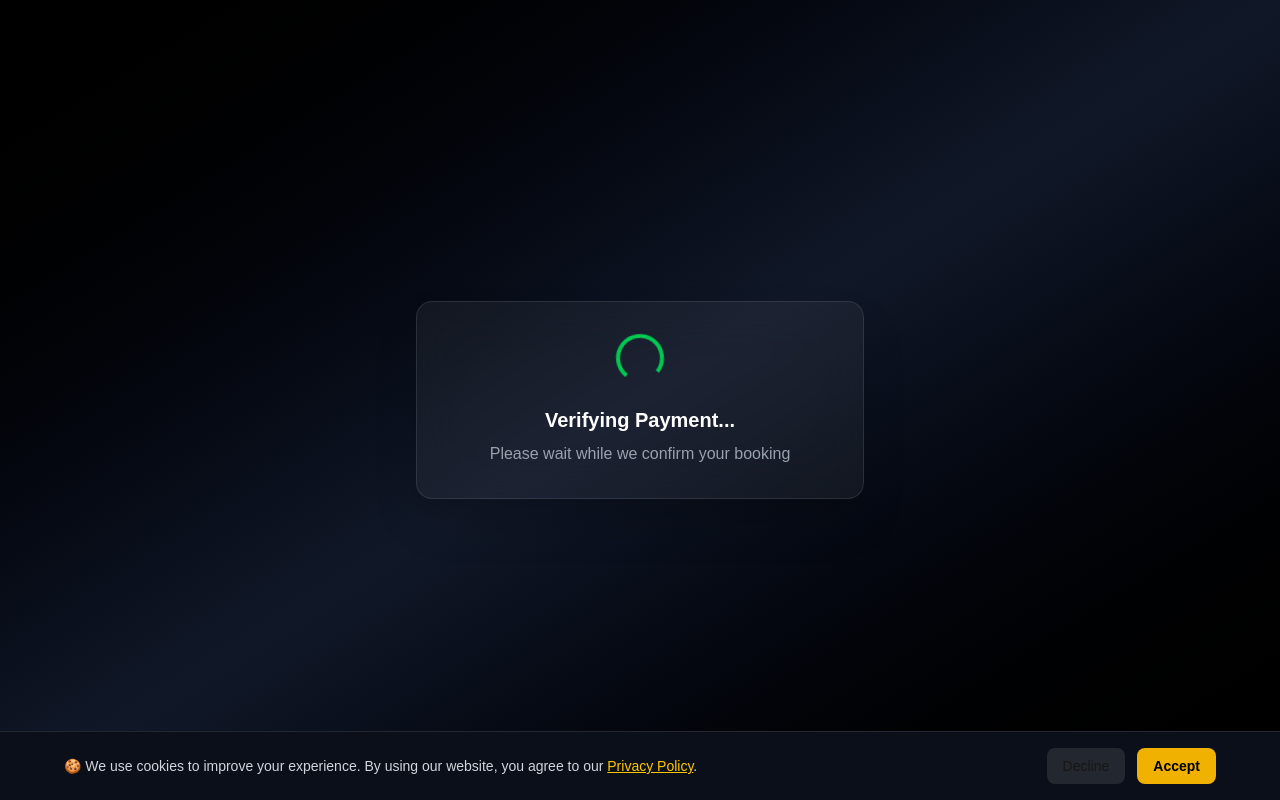
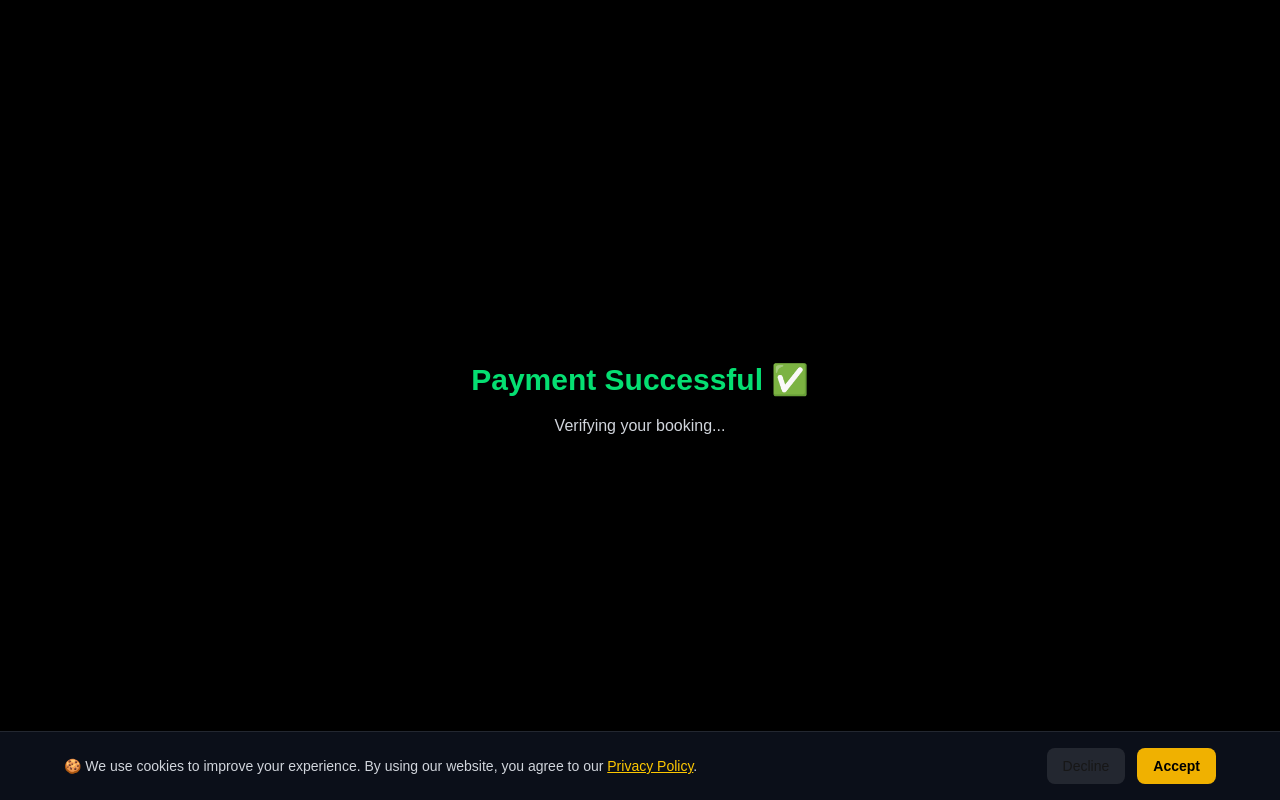
Before and after one commit to sarkielyakub-design/myhamdala-frontend, a Next.js app: page /payment-success in a window 1280 px wide. Built offline with nearby package versions, Linux system fonts and the light colour scheme.

Commit message:
fix suspense issue

```diff
--- /dev/null
+++ b/app/payment-success/SuccessClient.tsx
@@ -0,0 +1,28 @@
+"use client";
+
+import { useSearchParams } from "next/navigation";
+import { useEffect } from "react";
+
+export default function SuccessClient() {
+  const params = useSearchParams();
+  const reference = params.get("reference");
+
+  useEffect(() => {
+    if (reference) {
+      fetch(`${process.env.NEXT_PUBLIC_API_URL}/api/v1/bookings/verify/${reference}`);
+    }
+  }, [reference]);
+
+  return (
+    <div className="flex h-screen items-center justify-center bg-black text-white">
+      <div className="text-center">
+        <h1 className="text-3xl font-bold text-green-400">
+          Payment Successful ✅
+        </h1>
+        <p className="mt-4 text-gray-300">
+          Verifying your booking...
+        </p>
+      </div>
+    </div>
+  );
+}
--- a/app/payment-success/page.tsx
+++ b/app/payment-success/page.tsx
@@ -1,110 +1,10 @@
-"use client";
+import { Suspense } from "react";
+import SuccessClient from "./SuccessClient";
 
-import { useSearchParams, useRouter } from "next/navigation";
-import { useEffect, useState } from "react";
-
-export default function PaymentSuccess() {
-  const params = useSearchParams();
-  const router = useRouter();
-
-  const reference = params.get("reference");
-
-  const [status, setStatus] = useState<"loading" | "success" | "error">("loading");
-
-  useEffect(() => {
-    if (!reference) return;
-
-    const verifyPayment = async () => {
-      try {
-        const res = await fetch(
-          `${process.env.NEXT_PUBLIC_API_URL}/api/v1/bookings/verify/${reference}`
-        );
-
-        if (!res.ok) throw new Error();
-
-        setStatus("success");
-
-        // ⏳ redirect after 4 seconds
-        setTimeout(() => {
-          router.push("/booking"); // change if needed
-        }, 4000);
-
-      } catch (err) {
-        setStatus("error");
-      }
-    };
-
-    verifyPayment();
-  }, [reference]);
-
+export default function Page() {
   return (
-    <div className="min-h-screen flex items-center justify-center bg-gradient-to-br from-black via-gray-900 to-black text-white px-4">
-
-      <div className="w-full max-w-md bg-white/5 backdrop-blur-xl border border-white/10 rounded-2xl p-8 shadow-2xl text-center">
-
-        {/* 🔄 LOADING */}
-        {status === "loading" && (
-          <>
-            <div className="animate-spin w-12 h-12 border-4 border-green-500 border-t-transparent rounded-full mx-auto mb-6"></div>
-            <h2 className="text-xl font-semibold">Verifying Payment...</h2>
-            <p className="text-gray-400 mt-2">
-              Please wait while we confirm your booking
-            </p>
-          </>
-        )}
-
-        {/* ✅ SUCCESS */}
-        {status === "success" && (
-          <>
-            <div className="w-16 h-16 bg-green-500/20 rounded-full flex items-center justify-center mx-auto mb-6">
-              <span className="text-green-400 text-3xl">✔</span>
-            </div>
-
-            <h1 className="text-2xl font-bold text-green-400">
-              Payment Successful
-            </h1>
-
-            <p className="text-gray-400 mt-3">
-              Your booking has been confirmed 🎉
-            </p>
-
-            <div className="mt-6 bg-black/40 rounded-lg p-4 text-left">
-              <p className="text-sm text-gray-400">Reference</p>
-              <p className="text-green-400 font-mono break-all">
-                {reference}
-              </p>
-            </div>
-
-            <p className="mt-6 text-sm text-gray-500">
-              Redirecting to your bookings...
-            </p>
-          </>
-        )}
-
-        {/* ❌ ERROR */}
-        {status === "error" && (
-          <>
-            <div className="w-16 h-16 bg-red-500/20 rounded-full flex items-center justify-center mx-auto mb-6">
-              <span className="text-red-400 text-3xl">✖</span>
-            </div>
-
-            <h1 className="text-2xl font-bold text-red-400">
-              Verification Failed
-            </h1>
-
-            <p className="text-gray-400 mt-3">
-              We couldn't verify your payment.
-            </p>
-
-            <button
-              onClick={() => router.push("/")}
-              className="mt-6 px-6 py-2 bg-red-500 hover:bg-red-600 rounded-lg"
-            >
-              Go Home
-            </button>
-          </>
-        )}
-      </div>
-    </div>
+    <Suspense fallback={<div>Loading...</div>}>
+      <SuccessClient />
+    </Suspense>
   );
 }
```
